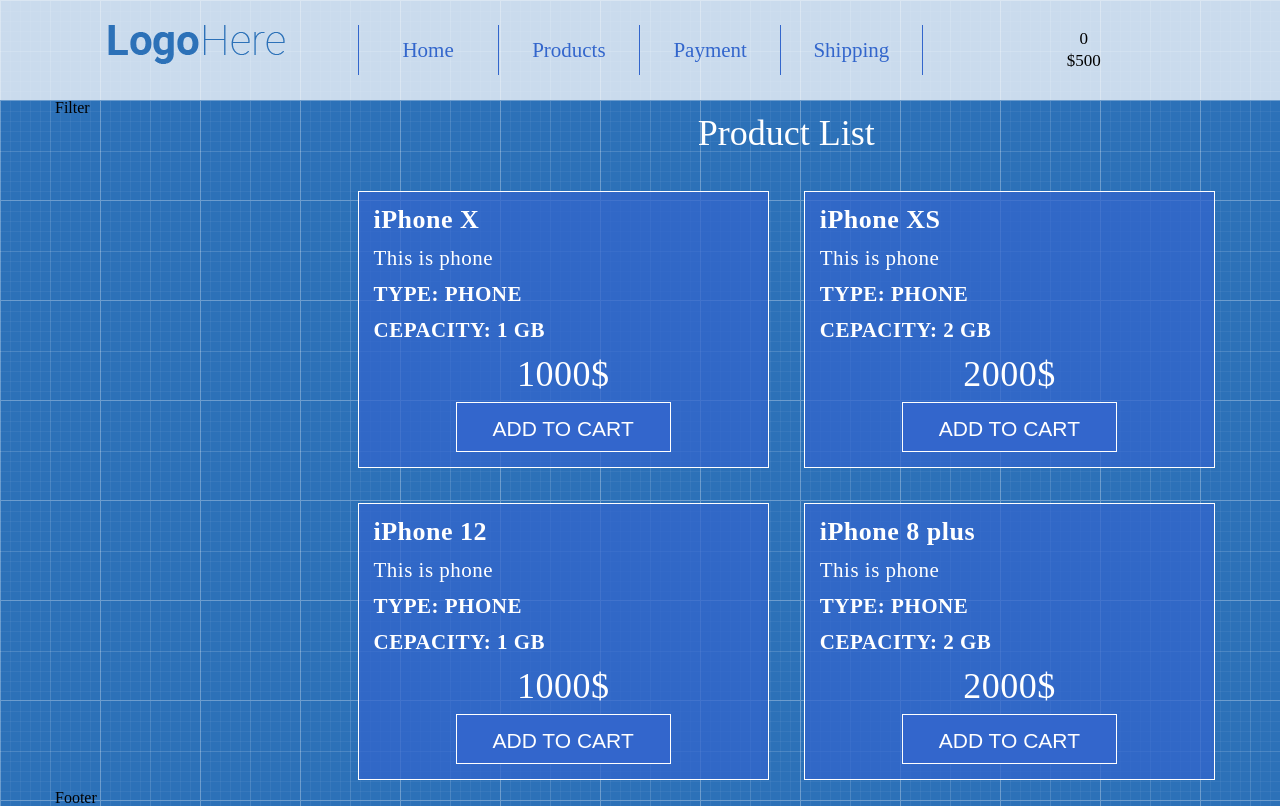
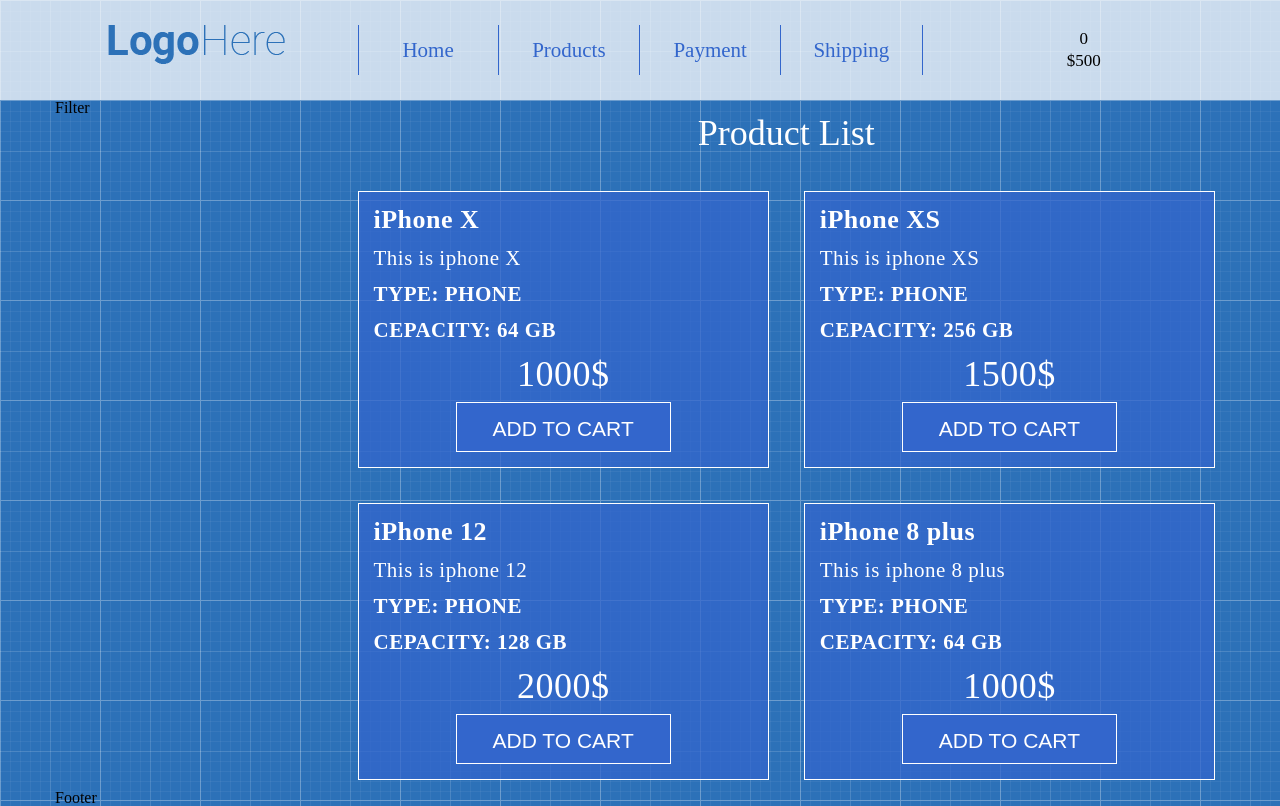
Before and after one commit to HelenPetrovska/shop-project-on-react, a React (Create React App) app: page / in a window 1280 px wide. Built offline with nearby package versions, Linux system fonts and the light colour scheme.

Commit message:
added destructure to products.map

```diff
--- a/src/App/Main/Products/ProductList.js
+++ b/src/App/Main/Products/ProductList.js
@@ -1,39 +1,33 @@
 import React from 'react'
 import ProductListItem from './ProductListItem'
+import products from './products'
 
 const ProductList = () => {
     return (
         <>
             <h1 className="page-title">Product List</h1>
             <div className="product-list">
-                <ProductListItem
-                    name="iPhone X"
-                    description="This is phone"
-                    type="phone"
-                    cepacity="1"
-                    price="1000"
-                />
-                <ProductListItem
-                    name="iPhone XS"
-                    description="This is phone"
-                    type="phone"
-                    cepacity="2"
-                    price="2000"
-                />
-                <ProductListItem
-                    name="iPhone 12"
-                    description="This is phone"
-                    type="phone"
-                    cepacity="1"
-                    price="1000"
-                />
-                <ProductListItem
-                    name="iPhone 8 plus"
-                    description="This is phone"
-                    type="phone"
-                    cepacity="2"
-                    price="2000"
-                />
+                {
+                    products.map(({
+                        id,
+                        name,
+                        description,
+                        price,
+                        cepacity,
+                        type
+                    }) => {
+                        return (
+                            <ProductListItem
+                                key={id}
+                                name={name}
+                                description={description}
+                                type={type}
+                                cepacity={cepacity}
+                                price={price}
+                            />
+                        )
+                    })
+                }
             </div>
         </>
     )
--- /dev/null
+++ b/src/App/Main/Products/products.js
@@ -0,0 +1,36 @@
+const products = [
+    {
+        id:1,
+        name:"iPhone X",
+        description:"This is iphone X",
+        type:"phone",
+        cepacity:"64",
+        price:"1000",
+    },
+    {
+        id:2,
+        name:"iPhone XS",
+        description:"This is iphone XS",
+        type:"phone",
+        cepacity:"256",
+        price:"1500",
+    },
+    {
+        id:3,
+        name:"iPhone 12",
+        description:"This is iphone 12",
+        type:"phone",
+        cepacity:"128",
+        price:"2000",
+    },
+    {
+        id:4,
+        name:"iPhone 8 plus",
+        description:"This is iphone 8 plus",
+        type:"phone",
+        cepacity:"64",
+        price:"1000",
+    },
+]
+
+export default products
```
